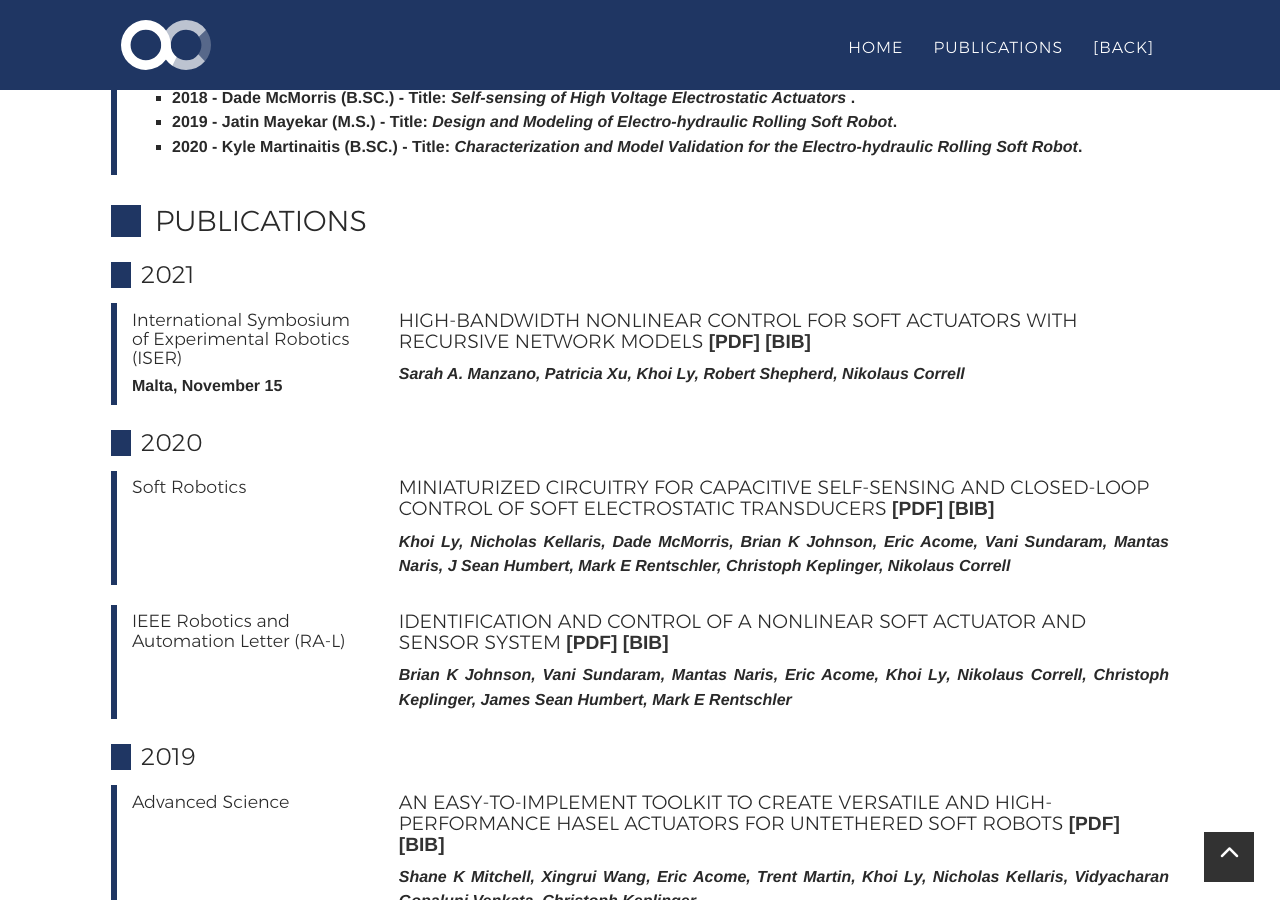
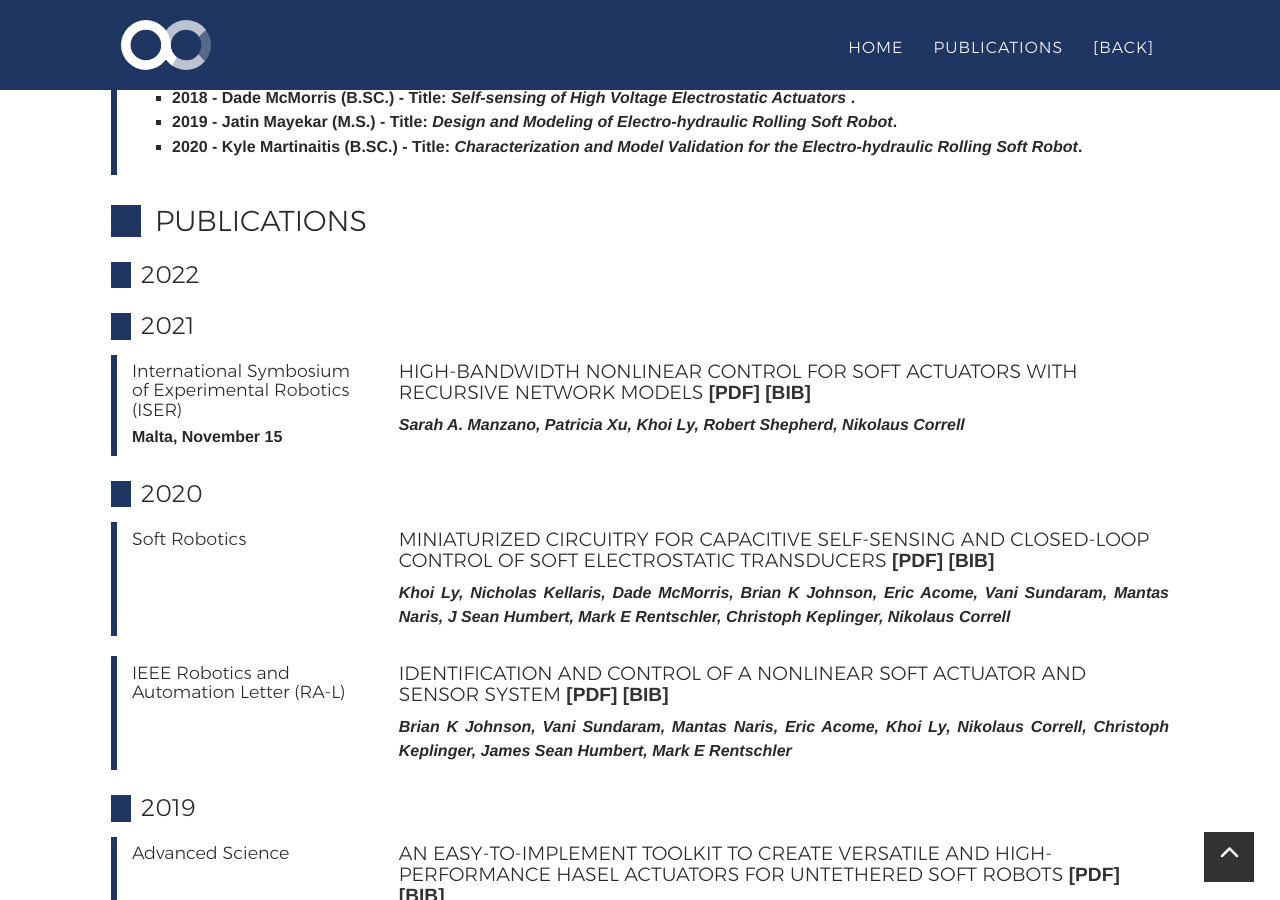
Before and after one commit to KhoiDLy/KhoiDLy.github.io, a Jekyll site: the page built from _posts/cv/2021-05-15-CV-AlessandroRoncone.md, in a window 1280 px wide and 900 px high, scrolled down 2631 px. Built offline with Jekyll 4.4.1, drawn with Linux system fonts in a browser that asks for light colours; nearby versions of some CDN libraries; some web fonts are replaced.

Commit message:
change year in _post cv

```diff
--- a/_posts/cv/2021-05-15-CV-AlessandroRoncone.md
+++ b/_posts/cv/2021-05-15-CV-AlessandroRoncone.md
@@ -6,6 +6,7 @@ permalink: cv.html
 type: cv
 tags: [robotics,artificial intelligence,advanced manufacturing,humanoid robotics,cognitive robotics,human robto interaction,cv,personal,resume,curriculum,online,research,design,iit,istituto italiando di tecnologia,phd,yale,university,postdoc,assistant professor,candidate]
 pubyears:
+ - 2022
  - 2021
  - 2020
  - 2019
```
